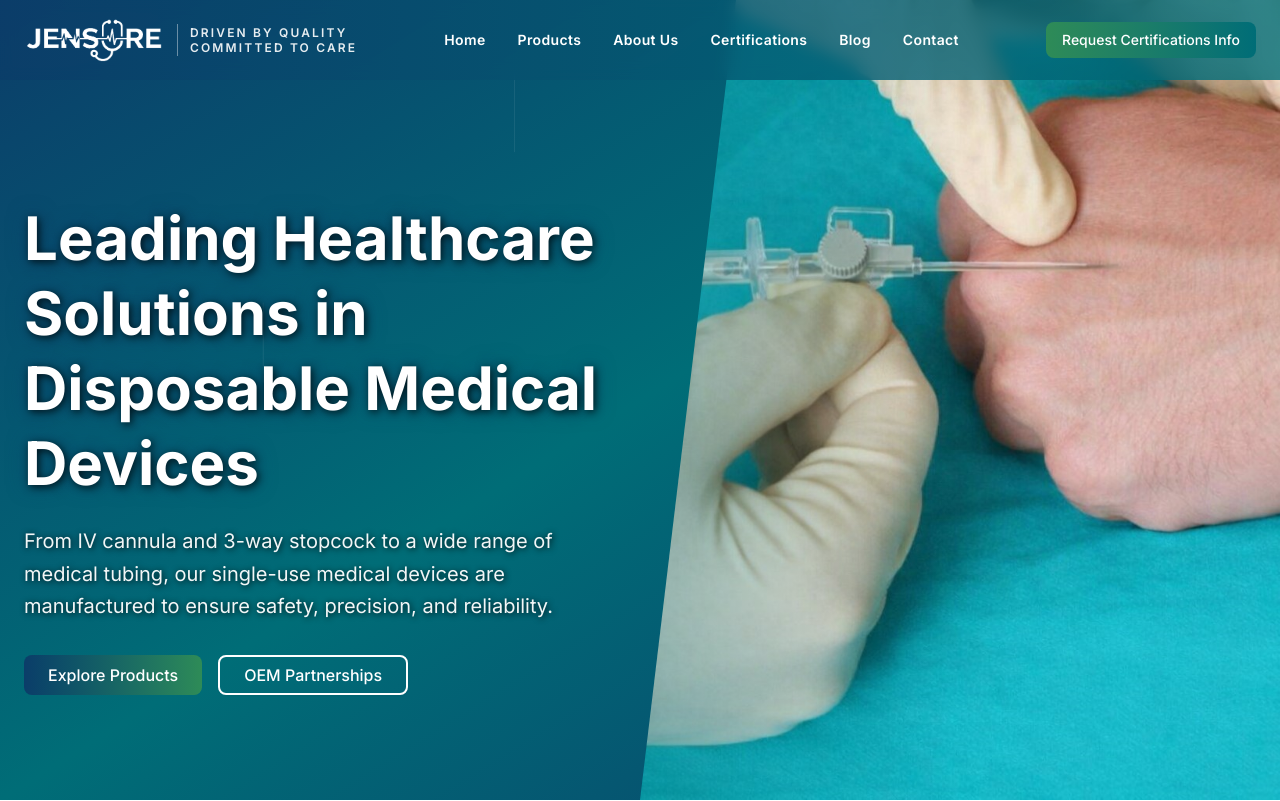
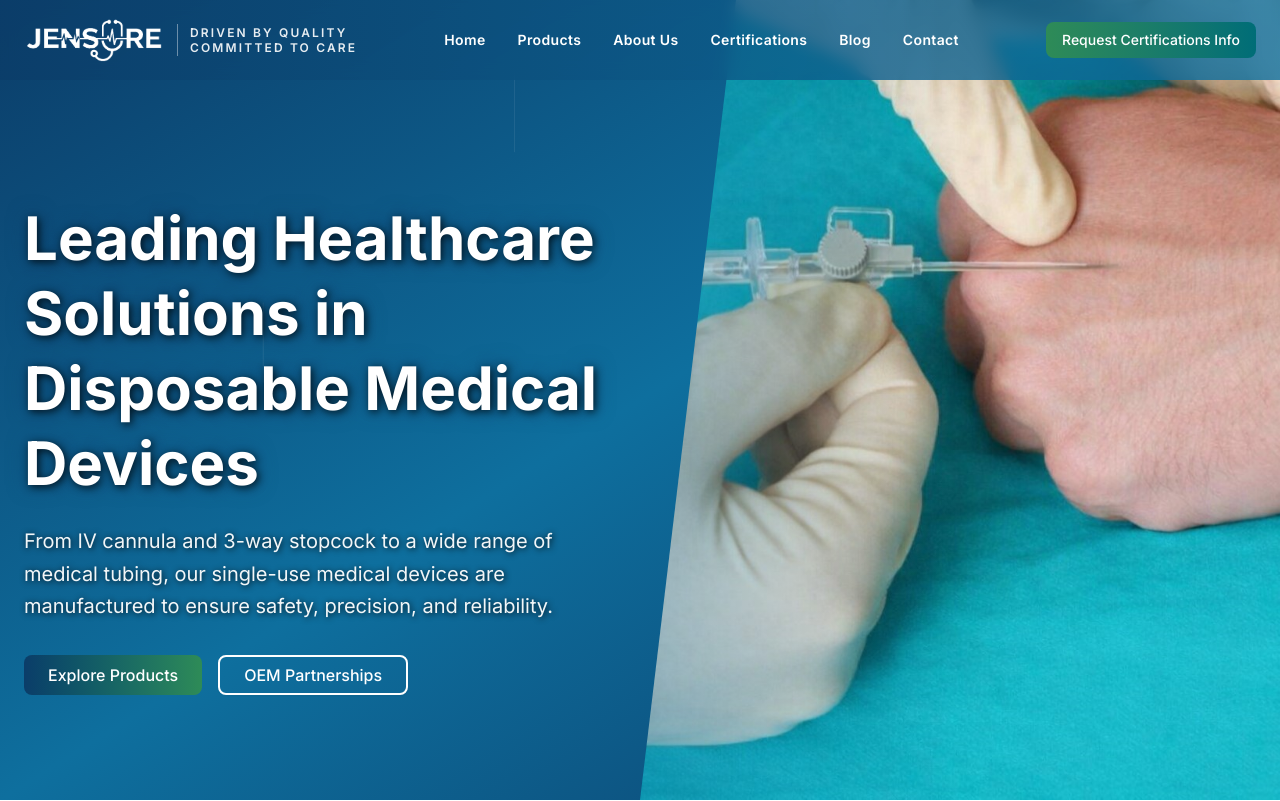
Before and after one commit to Arjun-Soni/jensure, a Next.js app: page / in a window 1280 px wide. Shown: the top 801 px of the page. Built offline with nearby package versions, Linux system fonts and the light colour scheme.

Commit message:
feat: apply medical blue gradient to header and footer
Update colors for a professional, modern aesthetic.

Co-authored-by: Arjun-Soni <132264994+Arjun-Soni@users.noreply.github.com>

```diff
--- a/components/footer.tsx
+++ b/components/footer.tsx
@@ -28,7 +28,7 @@ export function Footer() {
   return (
     <footer
       id="contact"
-      className="relative overflow-hidden bg-gradient-to-br from-[#0B3D69] via-[#006D77] to-[#0B3D69] text-white"
+      className="relative overflow-hidden bg-gradient-to-br from-[#0B3D69] via-[#0E6F9E] to-[#0B3D69] text-white"
     >
       {/* Subtle Shimmer Animation */}
       <div className="absolute inset-0 bg-gradient-to-r from-transparent via-white/5 to-transparent animate-shimmer opacity-30" />
--- a/components/hero-section.tsx
+++ b/components/hero-section.tsx
@@ -11,7 +11,7 @@ export function HeroSection() {
       className="relative min-h-[70vh] sm:min-h-[75vh] md:min-h-[80vh] lg:min-h-screen flex items-center overflow-hidden pt-20 sm:pt-24"
     >
       {/* Animated Background */}
-      <div className="absolute inset-0 bg-gradient-to-br from-[#0B3D69] via-[#006D77] to-[#0B3D69]" />
+      <div className="absolute inset-0 bg-gradient-to-br from-[#0B3D69] via-[#0E6F9E] to-[#0B3D69]" />
 
       <div className="absolute inset-0 overflow-hidden opacity-[0.08]">
         {[...Array(4)].map((_, i) => (
@@ -47,7 +47,7 @@ export function HeroSection() {
           quality={85}
         />
         {/* Dark overlay for better text readability on mobile */}
-        <div className="absolute inset-0 bg-gradient-to-b from-[#0B3D69]/80 via-[#006D77]/70 to-[#0B3D69]/90" />
+        <div className="absolute inset-0 bg-gradient-to-b from-[#0B3D69]/80 via-[#0E6F9E]/70 to-[#0B3D69]/90" />
       </div>
 
       <motion.div
@@ -69,7 +69,7 @@ export function HeroSection() {
             sizes="60vw"
             quality={85}
           />
-          <div className="absolute inset-0 bg-gradient-to-r from-[#006D77]/50 via-transparent to-transparent" />
+          <div className="absolute inset-0 bg-gradient-to-r from-[#0E6F9E]/50 via-transparent to-transparent" />
         </div>
       </motion.div>
 
@@ -93,7 +93,7 @@ export function HeroSection() {
             sizes="(max-width: 1024px) 60vw, 50vw"
             quality={85}
           />
-          <div className="absolute inset-0 bg-gradient-to-r from-[#006D77]/40 via-transparent to-transparent" />
+          <div className="absolute inset-0 bg-gradient-to-r from-[#0E6F9E]/40 via-transparent to-transparent" />
         </div>
       </motion.div>
 
--- a/components/navbar.tsx
+++ b/components/navbar.tsx
@@ -46,8 +46,8 @@ export function Navbar() {
     <motion.header
       className={`fixed top-0 left-0 right-0 z-50 will-change-transform transition-all duration-300 ease-out ${
         isScrolled
-          ? "bg-gradient-to-r from-[#0B3D69]/95 to-[#006D77]/95 backdrop-blur-[10px] shadow-lg"
-          : "bg-gradient-to-r from-[#0B3D69]/80 to-[#006D77]/80 backdrop-blur-sm"
+          ? "bg-gradient-to-r from-[#0B3D69]/95 to-[#0E6F9E]/95 backdrop-blur-[10px] shadow-lg"
+          : "bg-gradient-to-r from-[#0B3D69]/80 to-[#0E6F9E]/80 backdrop-blur-sm"
       }`}
       initial={{ y: -100 }}
       animate={{ y: 0 }}
```
